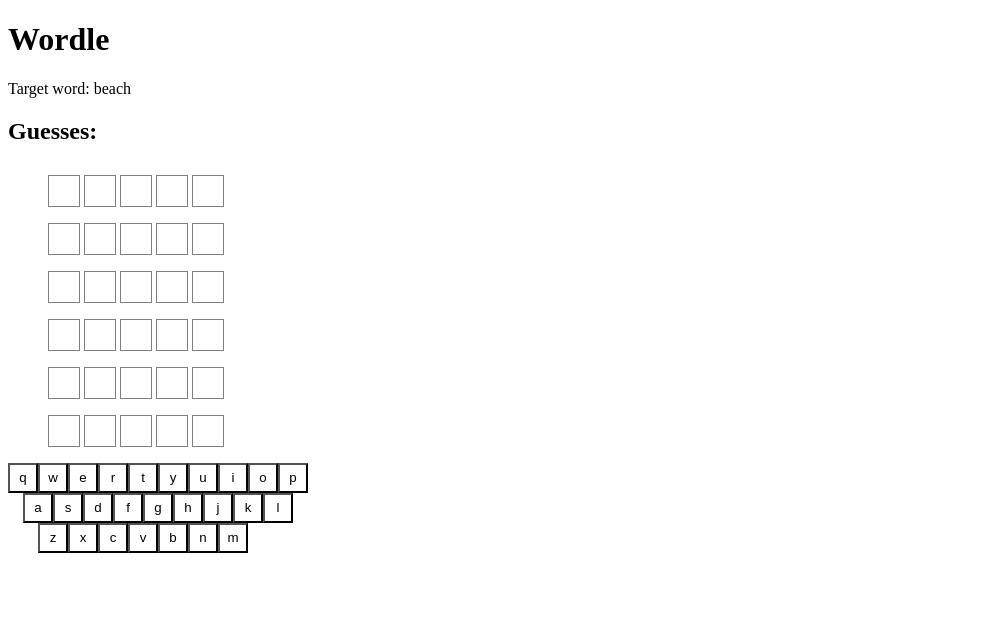
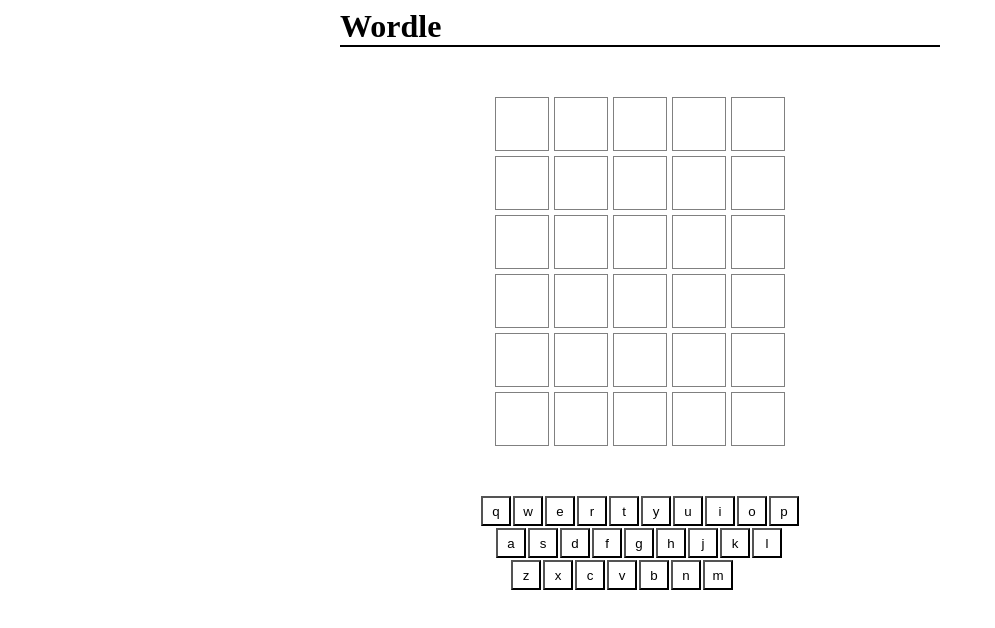
Before and after one commit to maurogestoso/wordle, a React (Vite) app: page / in a window 1280 px wide. Shown: the top 628 px of the page, without its empty margins (0-995 px from the left). Built offline with nearby package versions, Linux system fonts and the light colour scheme.

Commit message:
Layout styles

```diff
--- a/src/App.css
+++ b/src/App.css
@@ -1,14 +1,36 @@
+#board {
+  margin: 0 auto;
+  width: 600px;
+  height: 100vh;
+  display: flex;
+  flex-direction: column;
+  align-items: center;
+  gap: 50px;
+}
+
+header {
+  width: 100%;
+  border-bottom: 2px solid black;
+}
+
+#guesses {
+  display: flex;
+  flex-direction: column;
+  gap: 5px;
+}
+
 .WordTiles {
   display: flex;
-  gap: 4px;
+  gap: 5px;
 }
 
 .Tile {
-  width: 30px;
-  height: 30px;
+  width: 52px;
+  height: 52px;
   border: 1px solid gray;
   align-content: center;
   text-align: center;
+  text-transform: uppercase;
 }
 
 .bg-green {
@@ -26,14 +48,15 @@
   background-color: white;
 }
 
-ol {
-  margin-top: 30px;
-  list-style: none;
+#Keyboard {
+  display: flex;
+  flex-direction: column;
+  gap: 2px;
 }
 
-ol > li {
-  line-height: 32px;
-  margin-bottom: 16px;
+#Keyboard .row {
+  display: flex;
+  gap: 2px;
 }
 
 #Keyboard .row:nth-child(2) {
@@ -48,3 +71,12 @@
   width: 30px;
   height: 30px;
 }
+
+h1,
+h2,
+h3,
+h4,
+h5,
+h6 {
+  margin: 0;
+}
--- a/src/App.jsx
+++ b/src/App.jsx
@@ -19,21 +19,20 @@
   handleLose(targetWord, guesses, currentGuessIndex);
 
   return (
-    <main>
+    <main id="board">
+      <header>
         <h1>Wordle</h1>
-      <p>Target word: {targetWord}</p>
-      <h2>Guesses:</h2>
-      <ol>
+      </header>
+      <div id="guesses">
         {guesses.map((guess, i) => (
-          <li key={i}>
           <WordTiles
+            key={i}
             word={guess}
             isGuessed={i < currentGuessIndex}
             targetWord={targetWord}
           />
-          </li>
         ))}
-      </ol>
+      </div>
       <Keyboard
         guessedLettersStatus={guessedLettersStatus}
         typeLetter={actions.typeLetter}
--- a/src/hooks/useKeyEventListener.js
+++ b/src/hooks/useKeyEventListener.js
@@ -9,7 +9,8 @@
     const listener = (event) => {
       if (event.key === "Backspace") return onBackspaceKeypress();
       if (event.key === "Enter") return onEnterKeypress();
-      if (/^[a-zA-Z]$/.test(event.key)) return onLetterKeypress(event.key);
+      if (/^[a-zA-Z]$/.test(event.key))
+        return onLetterKeypress(event.key.toLowerCase());
     };
     document.addEventListener("keyup", listener);
 
```
Also changed, not shown: 1 other file (tests, documents, lock files or other folders). Lines whose indentation alone changed are shown as unchanged.
